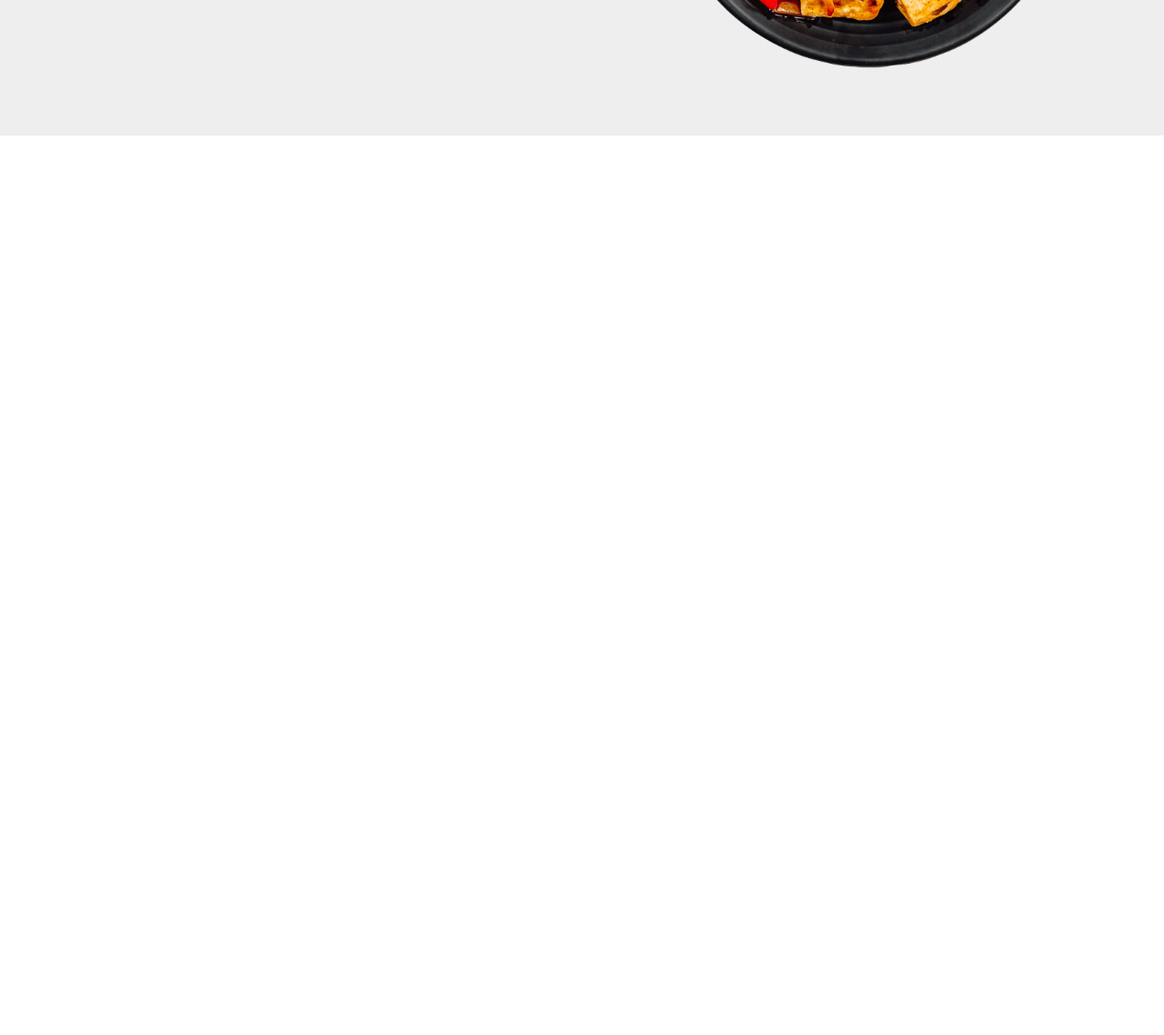
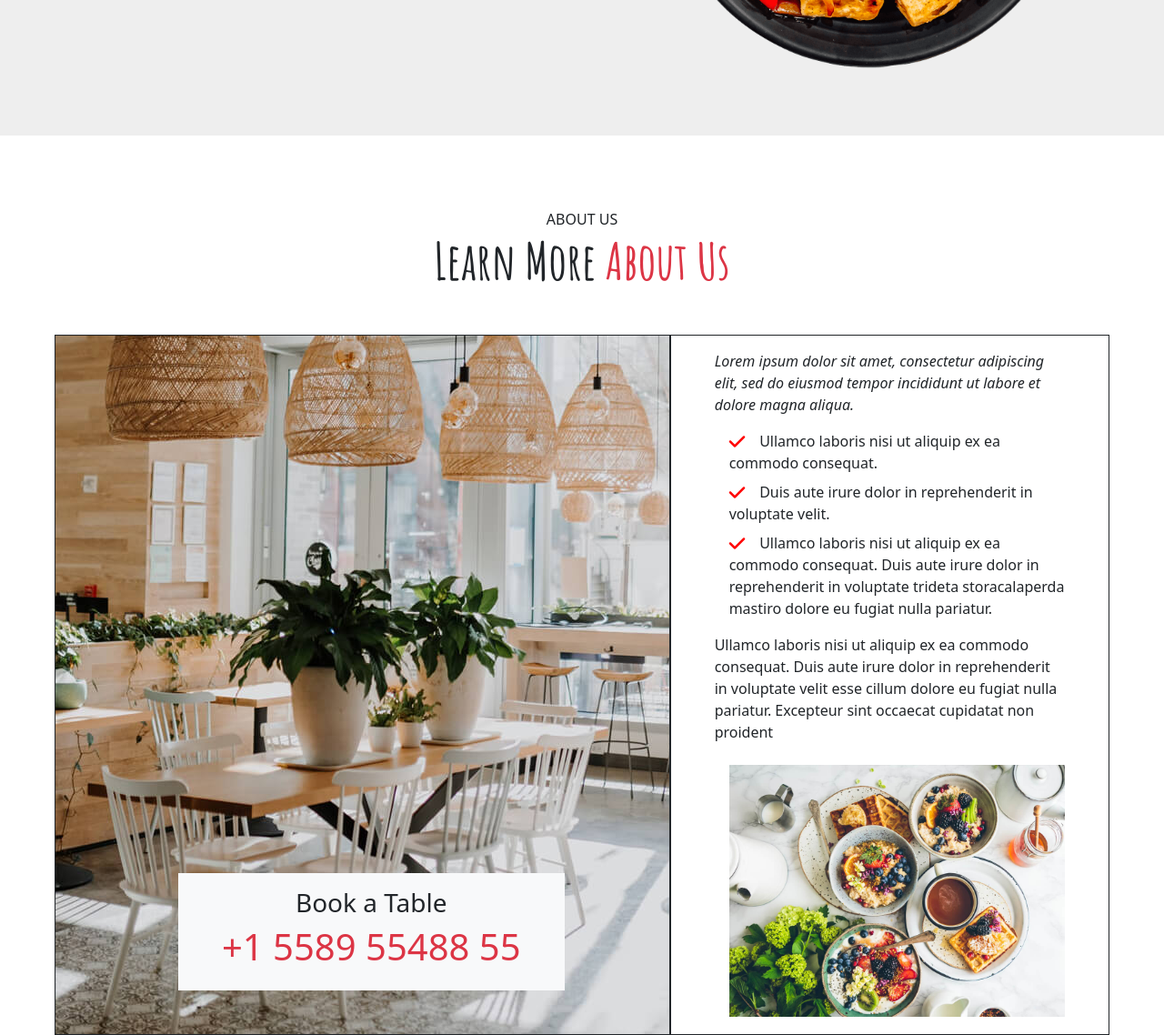
Before and after one commit to varunRawat85/restaurant, a plain HTML site: page index.html in a window 1280 px wide. Shown: the part 551-1689 px from the top of the page at 91% size. Before the commit the page ends 800 px from the top, so only its background shows below. Drawn offline with nearby package versions, Linux system fonts and the light colour scheme.

Commit message:
about us

```diff
--- a/index.html
+++ b/index.html
@@ -10,6 +10,9 @@
   <link rel="preconnect" href="https://fonts.gstatic.com" crossorigin>
   <link href="https://fonts.googleapis.com/css2?family=Amatic+SC:wght@700&display=swap" rel="stylesheet">
   <link href="https://unpkg.com/aos@2.3.1/dist/aos.css" rel="stylesheet">
+  <link rel="stylesheet" href="https://cdnjs.cloudflare.com/ajax/libs/font-awesome/6.4.0/css/all.min.css"
+    integrity="sha512-iecdLmaskl7CVkqkXNQ/ZH/XLlvWZOJyj7Yy7tcenmpD1ypASozpmT/E0iPtmFIB46ZmdtAc9eNBvH0H/ZpiBw=="
+    crossorigin="anonymous" referrerpolicy="no-referrer" />
   <link rel="stylesheet" href="style.css">
   <link rel="stylesheet" href="bootstrap/css/bootstrap.min.css">
 </head>
@@ -53,24 +56,62 @@
   </nav>
 
   <!-- banner -->
-  <div class="container-fluid banner p-5 ">
+  <div class="container-fluid banner p-5  ">
     <div class="row  justify-content-center gx-5">
-      <div class="col-4  d-flex flex-wrap  bantit">
-        <span class="display-3 d-flex align-items-center ban1"data-aos="fade-up"
-        data-aos-duration="1000">Enjoy Your Healthy Delicious Food</span>
-        <span data-aos="fade-up"
-        data-aos-duration="2000" >Sed autem laudantium dolores. Voluptatem itaque ea consequatur eveniet. Eum quas beatae cumque eum
+      <div class="col-4 d-flex flex-wrap  bantit">
+        <span class="display-3 d-flex align-items-center ban1" data-aos="fade-up" data-aos-duration="1000">Enjoy Your
+          Healthy Delicious Food</span>
+        <span data-aos="fade-up" data-aos-duration="2000">Sed autem laudantium dolores. Voluptatem itaque ea consequatur
+          eveniet. Eum quas beatae cumque eum
           quaerat.</span>
-        <span data-aos="fade-up"
-        data-aos-duration="3000"><a class="btn btn-danger rounded-pill px-4 " id="bookbtn" href="#" role="button">Book a Table</a></span>
+        <span data-aos="fade-up" data-aos-duration="3000"><a class="btn btn-danger rounded-pill px-4 " id="bookbtn"
+            href="#" role="button">Book a Table</a></span>
       </div>
       <div data-aos="zoom-out" data-aos-easing="linear" data-aos-duration="1000" class="col-6 text-end  pt-5"><img
           src="images/hero-img.png" alt="" id="ban"></div>
     </div>
   </div>
 
-  <!-- about us -->
-
+  <!-- about us ------------------------------------------>
+  <div class="container-fluid">
+    <!-- about_heading-------------------- -->
+    <div class="row text-center" data-aos="fade-up" data-aos-duration="1000">
+      <div class="col-12">ABOUT US</div>
+      <div class="col-12 display-4 more">Learn More <span class="text-danger">About Us</span></div>
+    </div>
+    <!-- about_topic-------------------- -->
+    <div class="row mx-5 g-0 text-center mt-5">
+      <!-- big_img------------------------------------ -->
+      <div class="col-7  border border-dark overflow-hidden position-relative" data-aos="fade-up"
+        data-aos-duration="1500"><img src="images/about.jpg" class="abt_img" alt="">
+        <div class="position-absolute bg-light bottom-0 mb-5 px-5 p-3 img_col" data-aos="fade-up"
+          data-aos-duration="2000">
+          <div class="text-dark h3">Book a Table</div>
+          <div class="text-danger h1">+1 5589 55488 55</div>
+        </div>
+      </div>
+      <!-- 2nd column------------------------------------ -->
+      <div class="col-5 border border-dark px-5 pt-3" data-aos="fade-up" data-aos-duration="1600">
+        <div class="text-start fst-italic">Lorem ipsum dolor sit amet, consectetur adipiscing elit, sed do eiusmod
+          tempor
+          incididunt ut labore et dolore magna aliqua.</div>
+        <div class="text-start pt-3 ps-3"><i class="fa-solid fa-check fa-lg me-3" style="color: #ff0000;"></i>Ullamco
+          laboris nisi ut aliquip ex ea commodo consequat.</div>
+        <div class="text-start pt-2 ps-3"><i class="fa-solid fa-check fa-lg me-3" style="color: #ff0000;"></i>Duis aute
+          irure dolor in reprehenderit in voluptate velit.</div>
+        <div class="text-start pt-2 ps-3"><i class="fa-solid fa-check fa-lg me-3" style="color: #ff0000;"></i>Ullamco
+          laboris nisi ut aliquip ex ea commodo consequat. Duis aute irure
+          dolor in reprehenderit in voluptate trideta storacalaperda mastiro dolore eu fugiat nulla pariatur.</div>
+        <div class="text-start pt-3">Ullamco laboris nisi ut aliquip ex ea commodo consequat. Duis aute irure dolor in
+          reprehenderit in voluptate velit esse cillum dolore eu fugiat nulla pariatur. Excepteur sint occaecat
+          cupidatat
+          non proident</div>
+        <div class="text-start mt-4 ps-3 ">
+          <img src="images/about-2.jpg" class="img-fluid" alt="">
+        </div>
+      </div>
+    </div>
+  </div>
 
   <script src="bootstrap/js/bootstrap.bundle.min.js"></script>
   <script src="https://unpkg.com/aos@2.3.1/dist/aos.js"></script>
--- a/style.css
+++ b/style.css
@@ -6,7 +6,7 @@
   text-decoration: underline;
 }
 .banner{
-    margin-top:80px;
+    margin:80px 0px;
     height:620px;
     background-color: #eee;
 }
@@ -23,3 +23,12 @@
 #bookbtn:hover{
   box-shadow: 0px 5px 20px rgb(255, 0, 0);
 }
+.more{
+  font-family: 'Amatic SC', cursive;
+}
+.img_col{
+ left:20%;
+}
+.abt_img{
+  height:100%
+}
```
Also changed, not shown: images/done_all_FILL0_wght400_GRAD0_opsz48.png (added).
